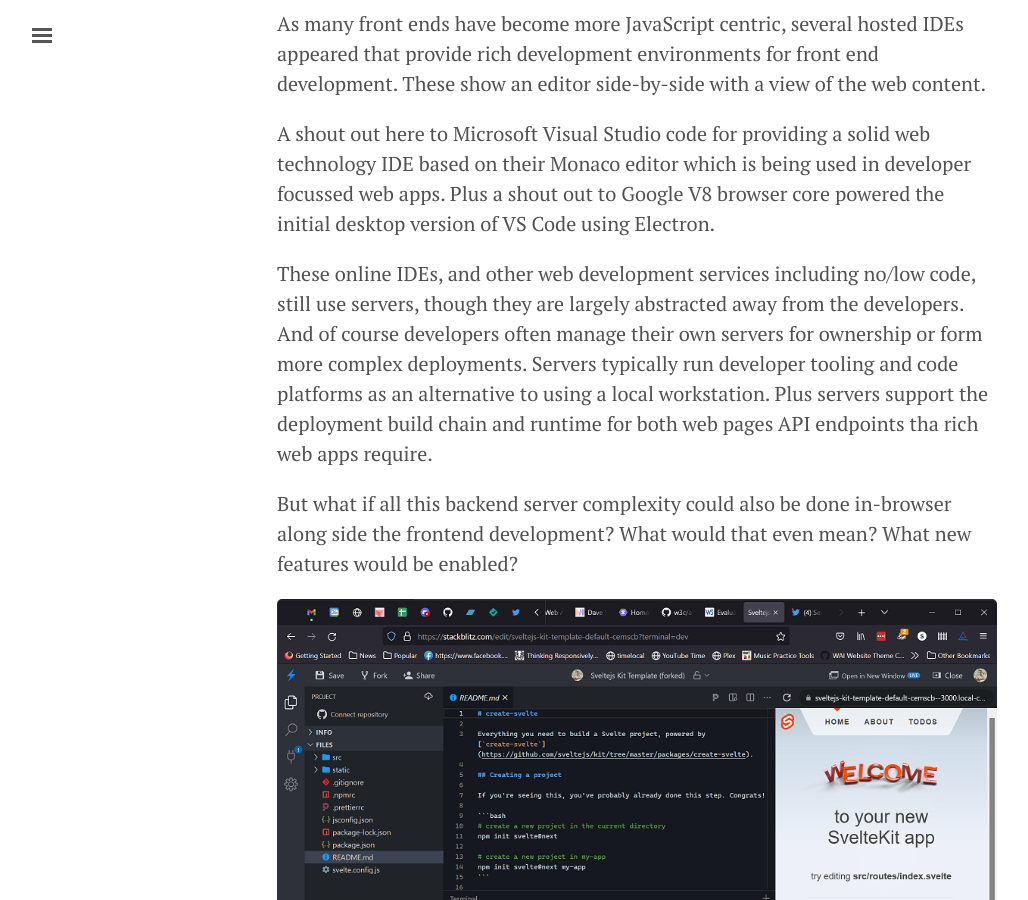
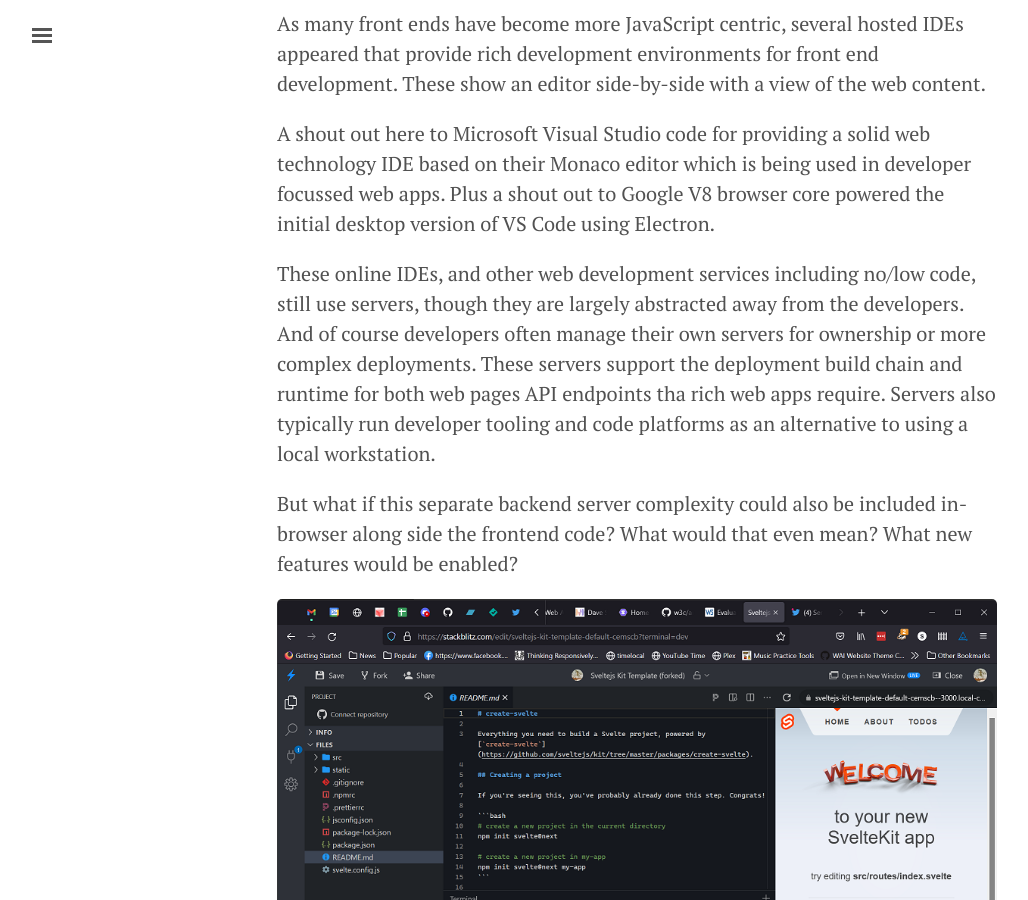
Before and after one commit to OpenDirective/opendirective.github.io, a Jekyll site: the page built from _posts/2022-03-26-web-native-development-with-stackblitz.md, in a window 1280 px wide and 900 px high, scrolled down 951 px. Shown: the whole window, without its empty margins (3-1031 px from the left). Built offline with Jekyll 4.4.1, drawn with Linux system fonts in a browser that asks for light colours.

Commit message:
More corrections

```diff
--- a/_posts/2022-03-26-web-native-development-with-stackblitz.md
+++ b/_posts/2022-03-26-web-native-development-with-stackblitz.md
@@ -17,9 +17,9 @@
 
 A shout out here to Microsoft Visual Studio code for providing a solid web technology IDE based on their Monaco editor which is being used in developer focussed web apps. Plus a shout out to Google V8 browser core powered the initial desktop version of VS Code using Electron.
 
-These online IDEs, and other web development services including no/low code, still use servers, though they are largely abstracted away from the developers. And of course developers often manage their own servers for ownership or form more complex deployments. Servers typically run developer tooling and code platforms as an alternative to using a local workstation. Plus servers support the deployment build chain and runtime for both web pages API endpoints tha rich web apps require.
+These online IDEs, and other web development services including no/low code, still use servers, though they are largely abstracted away from the developers. And of course developers often manage their own servers for ownership or more complex deployments. These servers support the deployment build chain and runtime for both web pages API endpoints tha rich web apps require. Servers also typically run developer tooling and code platforms as an alternative to using a local workstation.
 
-But what if all this backend server complexity could also be done in-browser along side the frontend development? What would that even mean? What new features would be enabled?
+But what if this separate backend server complexity could also be included in-browser along side the frontend code? What would that even mean? What new features would be enabled?
 
 ![A web browser showing files, terminal and preview](/public/stackblitz.png "A full stack app running in a web browser")
 
```
